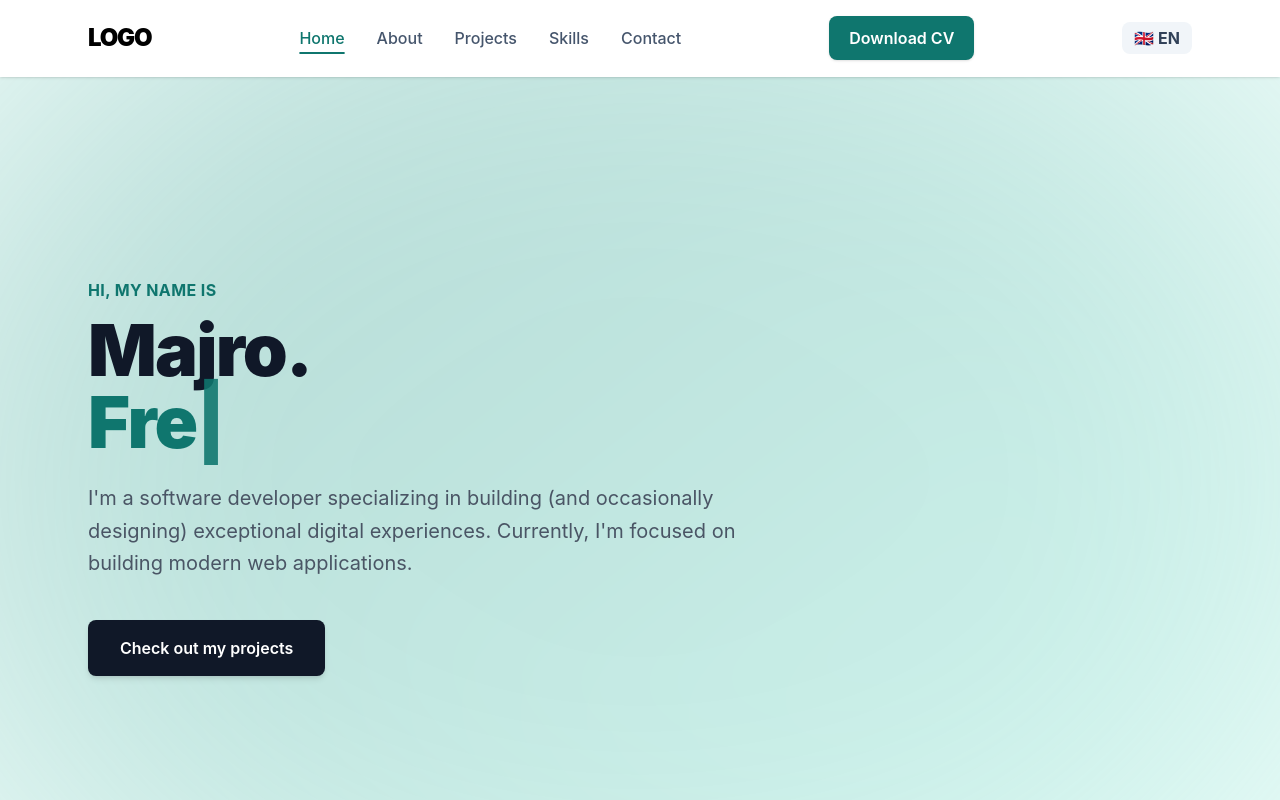
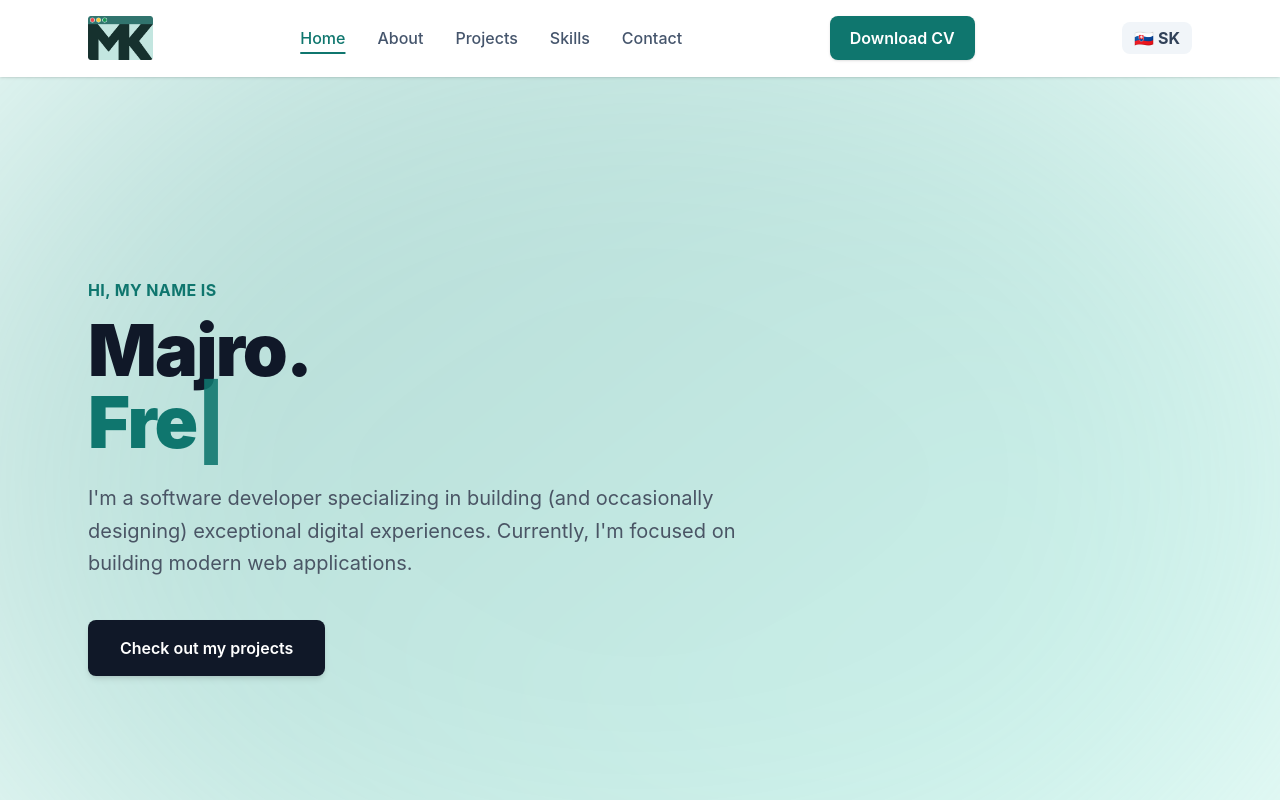
Before and after one commit to MKastier/MKastier.github.io, an Astro site: page / in a window 1280 px wide. Shown: the top 800 px of the page. Built offline with nearby package versions, Linux system fonts and the light colour scheme; Astro itself is replaced by a stand-in of ours.

Commit message:
Add logo

```diff
--- a/src/components/Header.astro
+++ b/src/components/Header.astro
@@ -10,7 +10,7 @@ const text = {
         contact: "Contact",
         cv: "Download CV",
         switchUrl: "/sk",
-        switchLabel: "🇬🇧 EN"
+        switchLabel: "🇸🇰 SK"
     },
     sk: {
         home: "Domov",
@@ -20,7 +20,7 @@ const text = {
         contact: "Kontakt",
         cv: "Stiahnuť Životopis",
         switchUrl: "/",
-        switchLabel: "🇸🇰 SK"
+        switchLabel: "🇬🇧 EN"
     }
 };
 
@@ -30,7 +30,13 @@ const t = text[lang];
 <header class="sticky top-0 z-50 w-full bg-white/40 backdrop-blur-md border-b border-white/20 shadow-sm transition-all">
     <div class="max-w-6xl mx-auto px-6 py-4 flex justify-between items-center">
 
-      <a href="#home" class="text-2xl font-black tracking-tighter text-black">LOGO</a>
+      <a href="#home" class="z-50 relative flex items-center">
+        <img
+            src="/logo.png"
+            alt="Moje Logo"
+            class="h-10 md:h-11 w-auto object-contain"
+        >
+    </a>
 
       <nav class="hidden md:flex items-center gap-8 font-medium text-slate-600">
         <a href="#home" class="nav-link hover:text-[#0f766e] hover:underline hover:decoration-2 hover:decoration-[#0f766e] hover:underline-offset-8 transition-all">{t.home}</a>
```
Also changed, not shown: public/logo.png (added).
